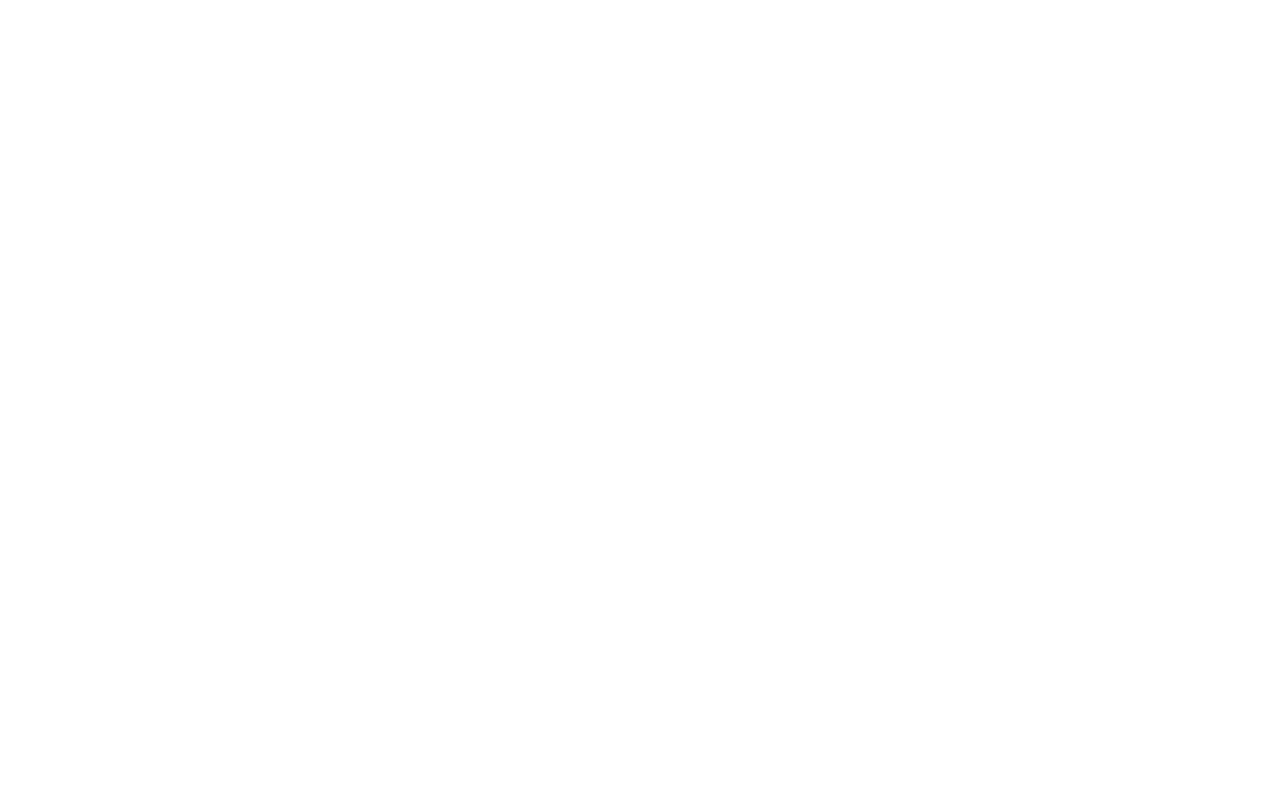
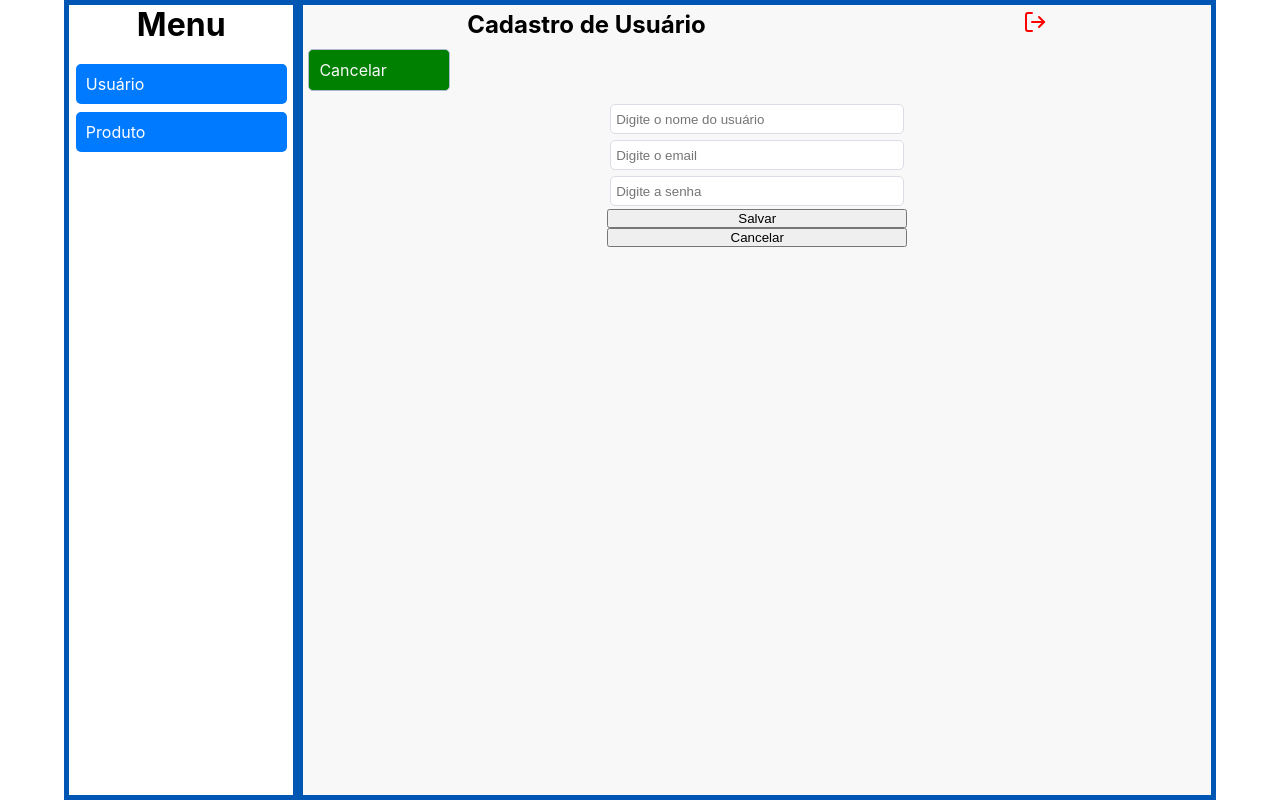
Before and after one commit to BlenoFerraz/papelaria-frontend, a React (Create React App) app: page /cadastrousuario in a window 1280 px wide. Before the commit this address had no page. Built offline with nearby package versions, Linux system fonts and the light colour scheme.

Commit message:
iniciamos cadastro de usuario

```diff
--- /dev/null
+++ b/src/pages/cadastroUsuario/index.js
@@ -0,0 +1,33 @@
+import '../../pages/global.css';
+import Menu from '../../componentes/menu'
+import{ FiFilePlus }from "react-icons/fi";
+import {Link} from 'react-router-dom';
+import Head from '../../componentes/Head';
+
+export default function Cadastrousuario(){
+
+     return(
+        <div className="dashboard-container">
+
+            <div className='menu'>
+                <Menu />
+            </div>
+                <div className='principal'>
+                    <Head title="Cadastro de Usuário" />
+                <div>
+                    <Link className='btn-novo'>Cancelar</Link>
+                </div>
+                <form>
+                    <input type='text' placeholder='Digite o nome do usuário' />
+                    <input type='email' placeholder='Digite o email' />
+                    <input type='password' placeholder='Digite a senha' />
+                    <button>Salvar</button>
+                    <button>Cancelar</button>
+                </form>
+
+            </div>
+        </div>
+
+   )
+
+}
--- a/src/pages/listarUsuario/index.js
+++ b/src/pages/listarUsuario/index.js
@@ -44,7 +44,7 @@
         <div className='principal'>
         <Head title="Lista de Usuários" />
         <div>
-        <Link className='btn-novo'>Novo Cadastro</Link>
+        <Link to="/cadastrousuario" className='btn-novo'>Novo Cadastro</Link>
         </div>
         <table className="table">
            <tr>
--- a/src/routes.js
+++ b/src/routes.js
@@ -3,6 +3,7 @@
 import Logon from './pages/logon';
 import Dashboard from './pages/dashboard';
 import Listausuario from './pages/listarUsuario';
+import Cadastrousuario from './pages/cadastroUsuario';
 
 
 export default function Rotas(){
@@ -12,6 +13,7 @@
                 <Route path="/" exact element={<Logon />} />
                 <Route path="/dashboard" element={<Dashboard />} />
                 <Route path="/listausuario" element={<Listausuario />} />
+                <Route path="/cadastrousuario" element={<Cadastrousuario />} />
             </Routes>
 
        </BrowserRouter>
```
